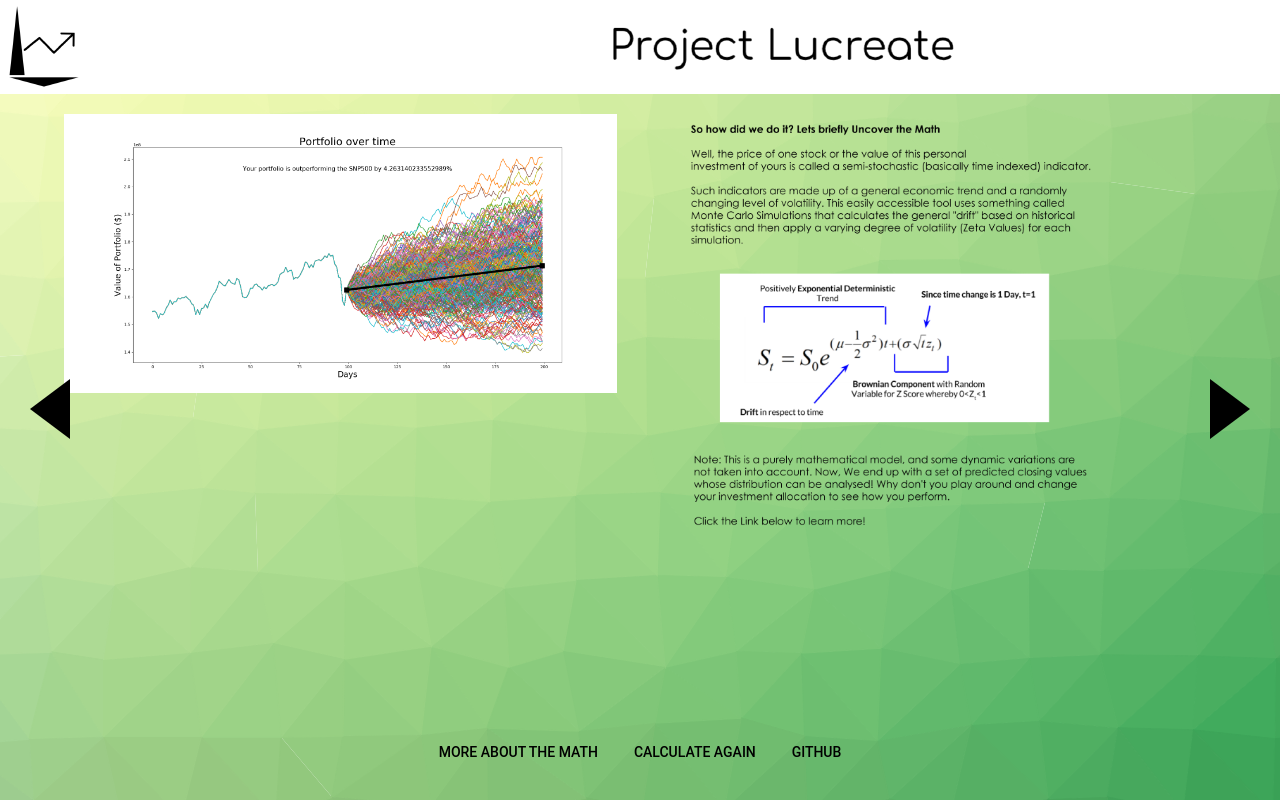
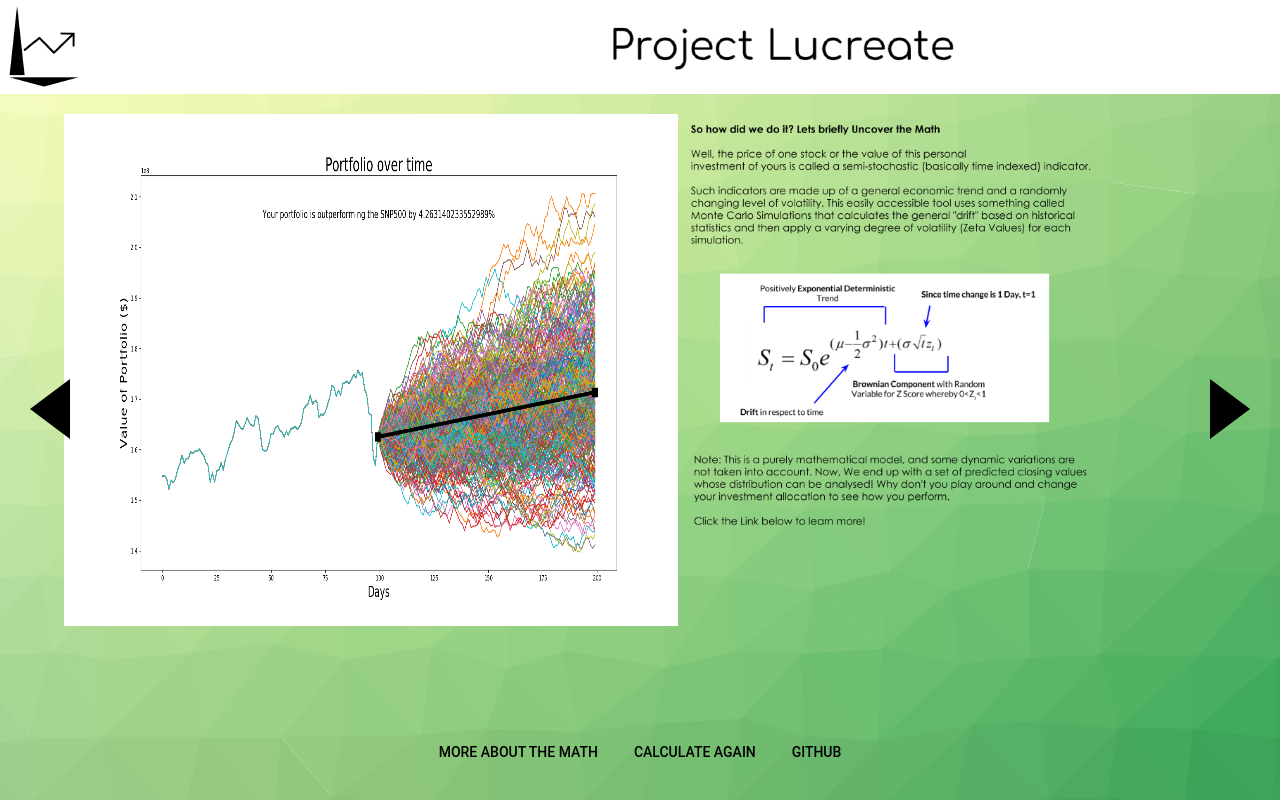
Before and after one commit to achintya2000/lucreate, a plain HTML site: page page2.html in a window 1280 px wide. Shown: the top 800 px of the page. Drawn offline with nearby package versions, Linux system fonts and the light colour scheme.

Commit message:
Update css/style.css

```diff
--- a/css/style.css
+++ b/css/style.css
@@ -17,7 +17,8 @@ body,
 
 }
 .imageMath2{
-  width: 180%;
+  width: 200%;
+  height: 100%;
 
 
 }
@@ -33,14 +34,14 @@ body,
   margin: 20px 5%;
   height: 80%;
 
-  background-color:transparent; ;
+  background-color:transparent;
 }
 .column2{
   float:middle;
   width:24%;
   margin: 20px 4%;
   height: 80%;
-  background-color:transparent; ;
+  background-color:transparent;
 }
 .column3{
 
```
